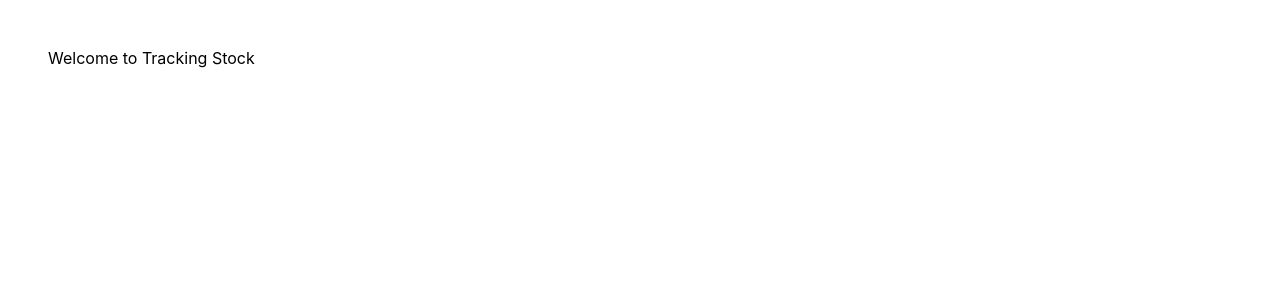
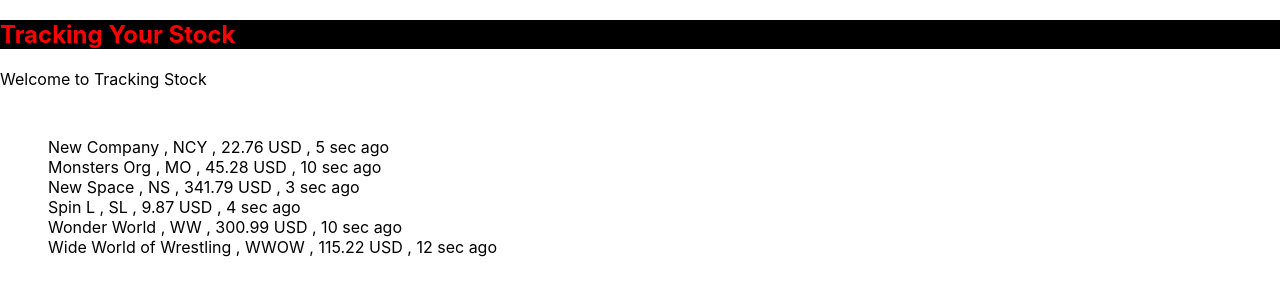
Before and after one commit to AprilDDay/load-data, a React (Create React App) app: page / in a window 1280 px wide. Shown: the top 300 px of the page. Built offline with nearby package versions, Linux system fonts and the light colour scheme.

Commit message:
Second Commit

```diff
--- a/src/App.css
+++ b/src/App.css
@@ -1,11 +1,21 @@
+:root {
+  --first-color: green;
+}
+
 .App {
   text-align: center;
+  color: --first-color;
 }
 
 .stock-container {
   padding-left: 3em;
   padding-right: 3em;
   margin-top: 3em;
+}
+
+.header {
+  background-color: black;
+  color: red;
 }
 
 
--- a/src/App.js
+++ b/src/App.js
@@ -2,11 +2,13 @@ import React from "react";
 import "./App.css";
 import {Stocks} from "./Stocks.js";
 import {stockData} from "./data";
+import { HomePageHeader } from "./HomePageHeader.js";
 
 function App(){
   return (
 
     <div classname="App">
+      <HomePageHeader />
       <Stocks />
     </div>
   );
--- /dev/null
+++ b/src/HomePageHeader.js
@@ -0,0 +1,9 @@
+export const HomePageHeader = () => {
+    return (
+        <header className= "header">
+            <h2>Tracking Your Stock</h2>
+        </header>
+    );
+};
+
+//export default HomePageHeader;
--- a/src/Stocks.js
+++ b/src/Stocks.js
@@ -4,7 +4,23 @@ import { stockData } from "./data.js";
 export const Stocks= ()=> {
     return (
         <>
-            <div className="stock-container">Welcome to Tracking Stock</div>
+            <div>Welcome to Tracking Stock</div>
+            <div className="stock-container">
+                {stockData.map((data, key) => {
+                    return (
+                        <div key={key}>
+                            {data.company +
+                            " , " +
+                            data.ticker +
+                            " , " +
+                            data.stockPrice +
+                            " , " +
+                            data.timeElapsed
+                            }
+                        </div>
+                    );
+                })}
+            </div>
         </>
     );
 };
```
Also changed, not shown: src/Stock.js (added).
